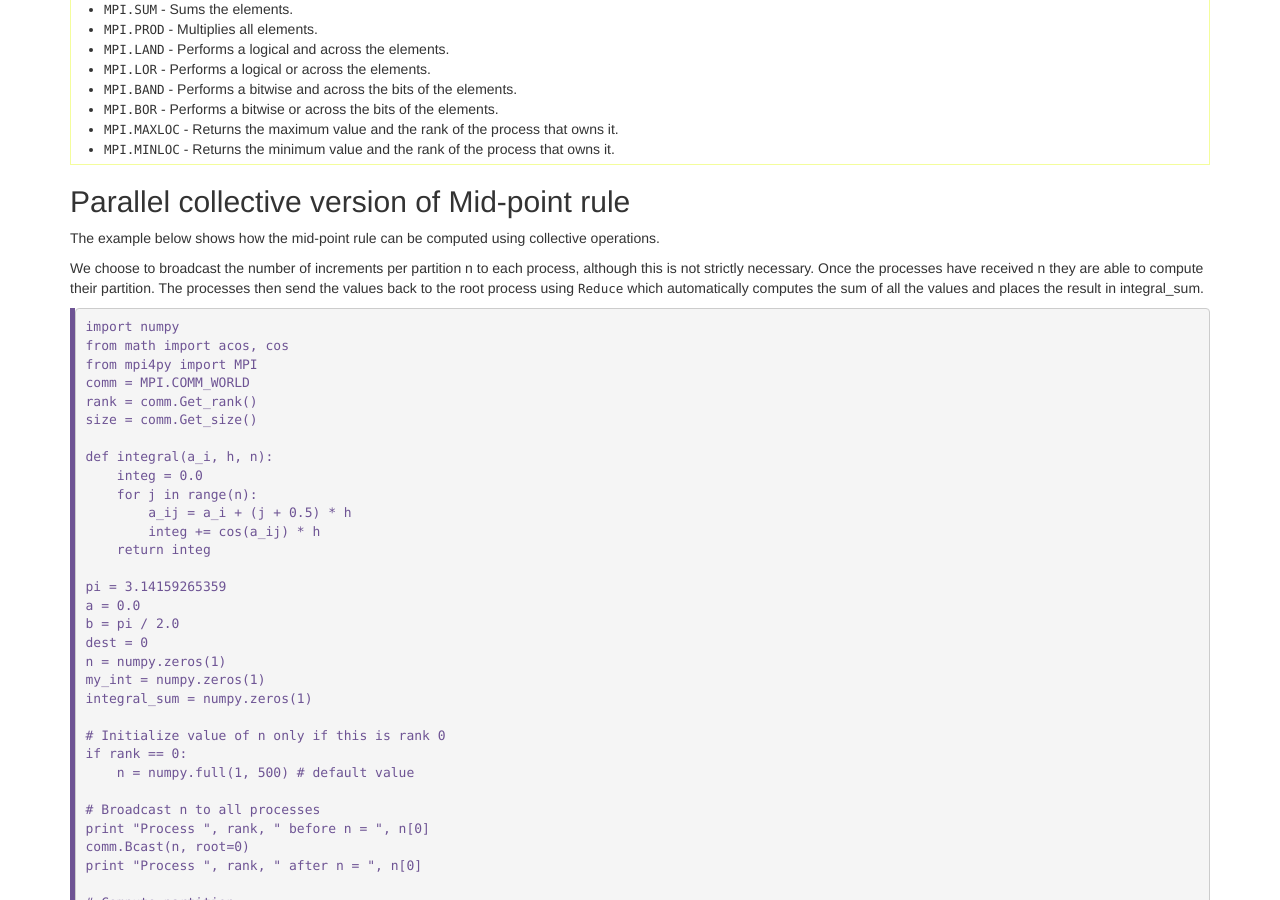
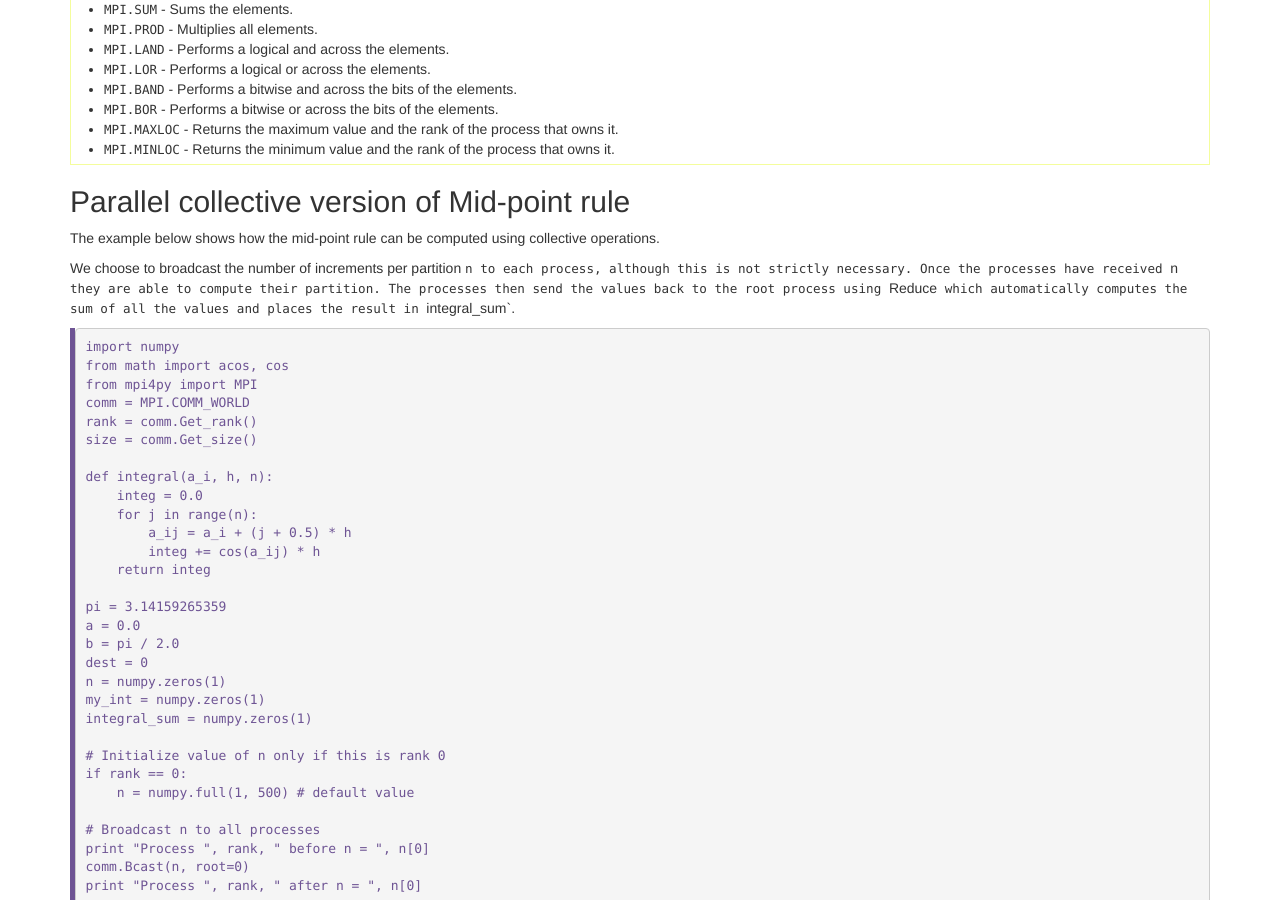
Before and after one commit to nyu-cds/python-mpi, a Jekyll site: the page built from _episodes/05-collectives.md, in a window 1280 px wide and 900 px high, scrolled down 1406 px. Built offline with Jekyll 4.4.1, drawn with Linux system fonts in a browser that asks for light colours.

```diff
--- a/_episodes/05-collectives.md
+++ b/_episodes/05-collectives.md
@@ -80,9 +80,9 @@ All processes are by default, members in the communicator `MPI.COMM_WORLD`, howe
 
 The example below shows how the mid-point rule can be computed using collective operations.
 
-We choose to broadcast the number of increments per partition n to each process, although this is not strictly necessary. Once the processes
-have received n they are able to compute their partition. The processes then send the values back to the root process using `Reduce` which
-automatically computes the sum of all the values and places the result in integral_sum.
+We choose to broadcast the number of increments per partition `n to each process, although this is not strictly necessary. Once the processes
+have received `n` they are able to compute their partition. The processes then send the values back to the root process using `Reduce` which
+automatically computes the sum of all the values and places the result in `integral_sum`.
 
 ~~~
 import numpy
```
